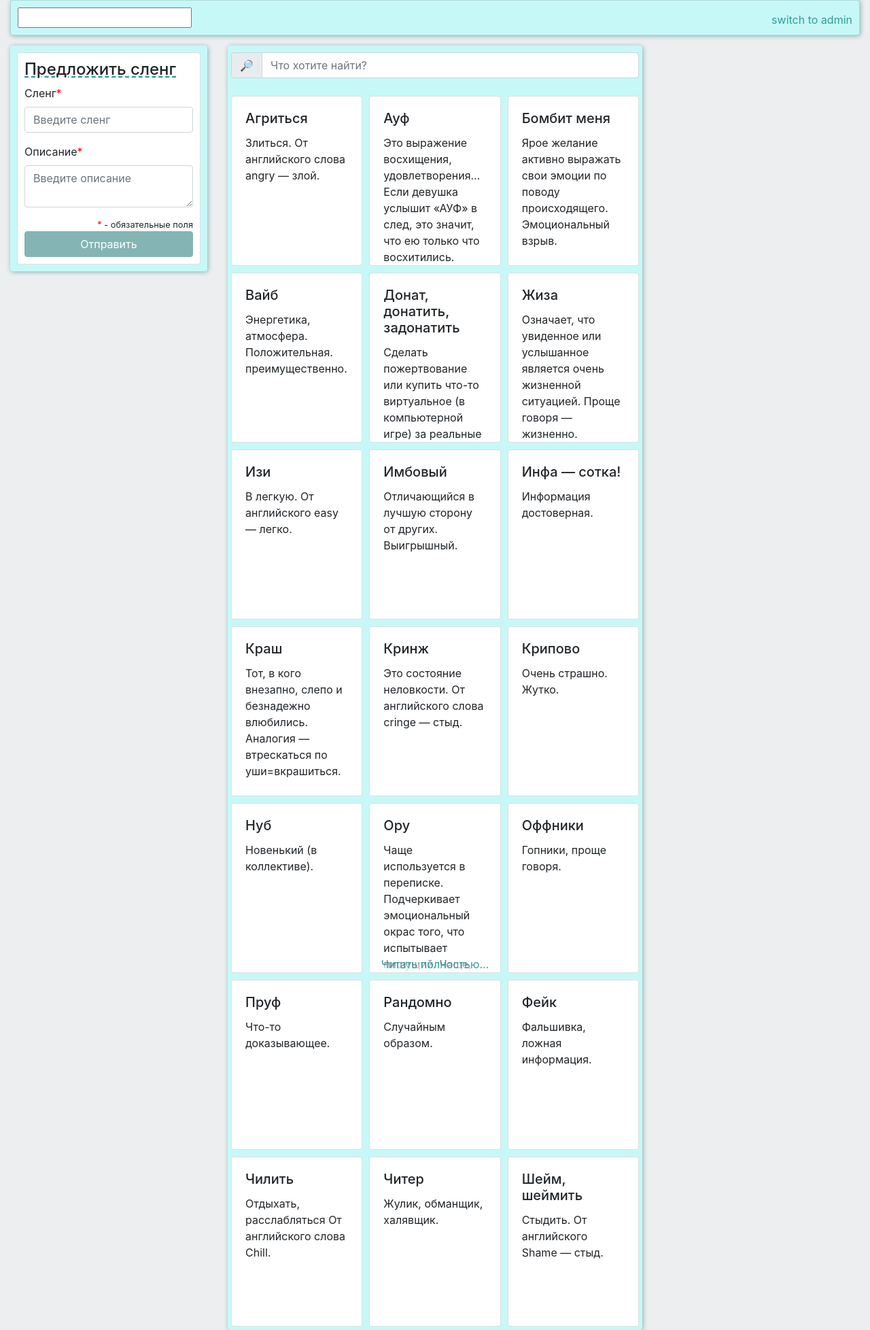
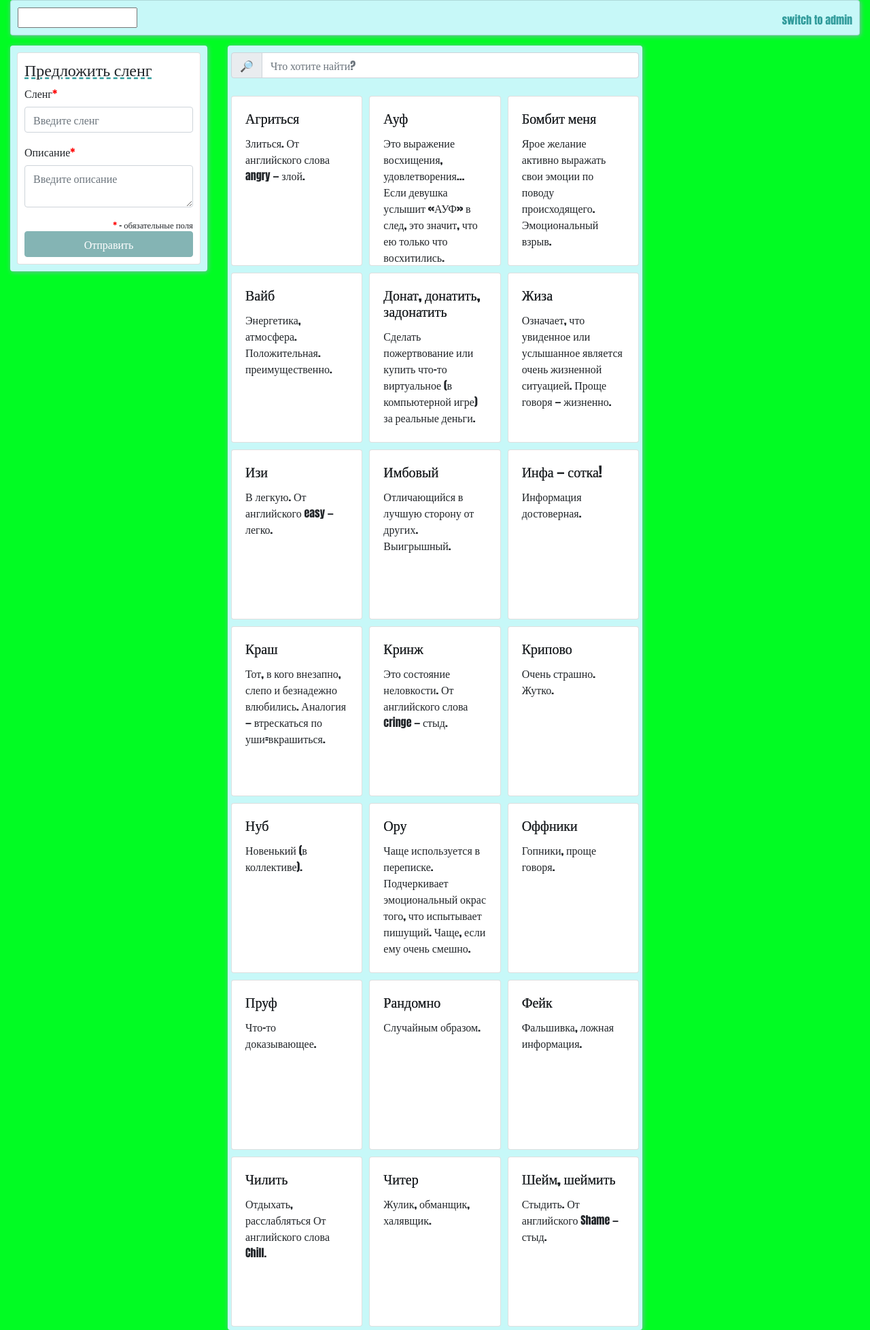
Before and after one commit to egor20042612/project, a Flask app: page / in a window 1280 px wide. Shown: the whole page at 68% size. Run offline with Flask 2, Linux system fonts and the light colour scheme; data comes from the database, SQL or seed files in the repository; some libraries are stand-ins or nearby versions.

Commit message:
adsadsadas

```diff
--- a/templates/index.html
+++ b/templates/index.html
@@ -12,7 +12,8 @@
     crossorigin="anonymous"></script>
   <style>
     body {
-      background-color: #edeef0;
+      background-color: #01fc23;
+      font-family: impact;
     }
 
     .row {
@@ -146,6 +147,15 @@
     .button-without-effect:hover {
       background-color: white !important;
     }
+
+    h5 {
+      text-shadow: 0px 0px black;
+      transition: 1s;
+    }
+
+    h5:hover {
+      text-shadow: 5px 5px red
+    }
   </style>
 </head>
 
```
